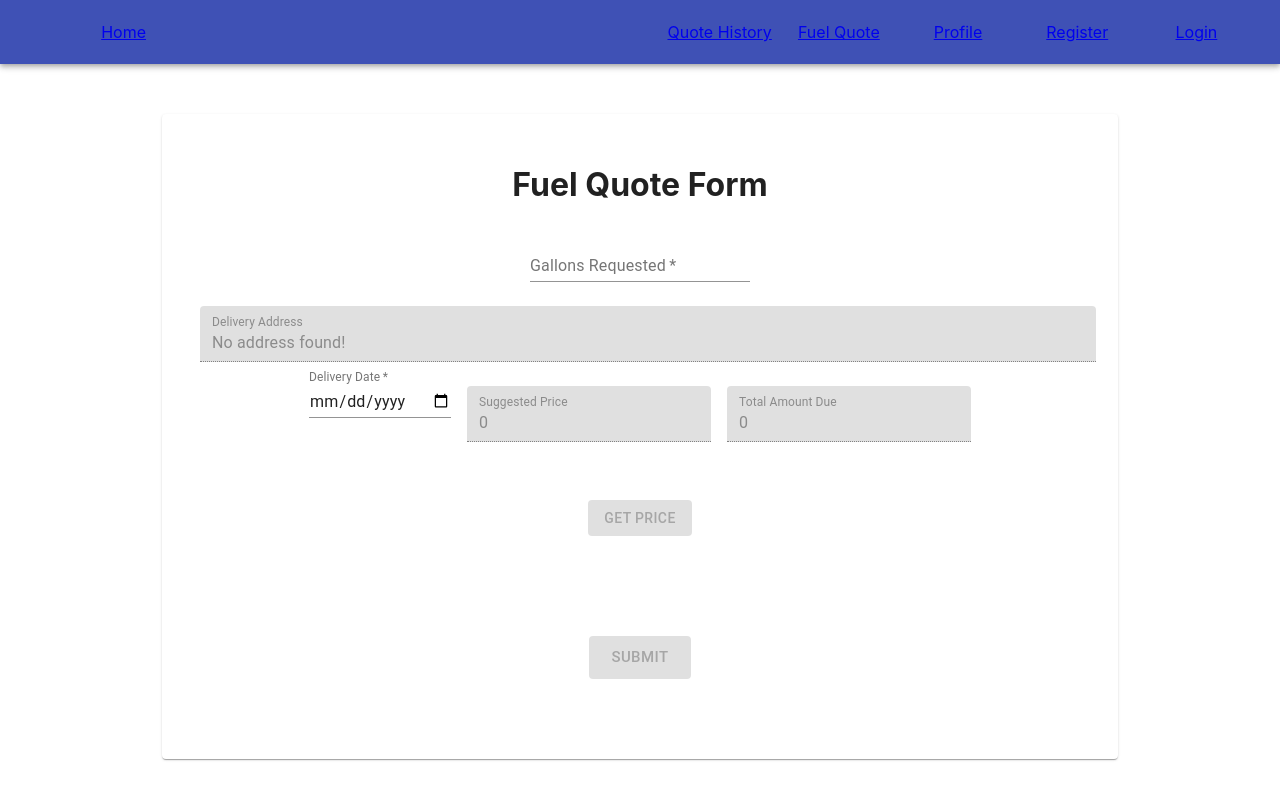
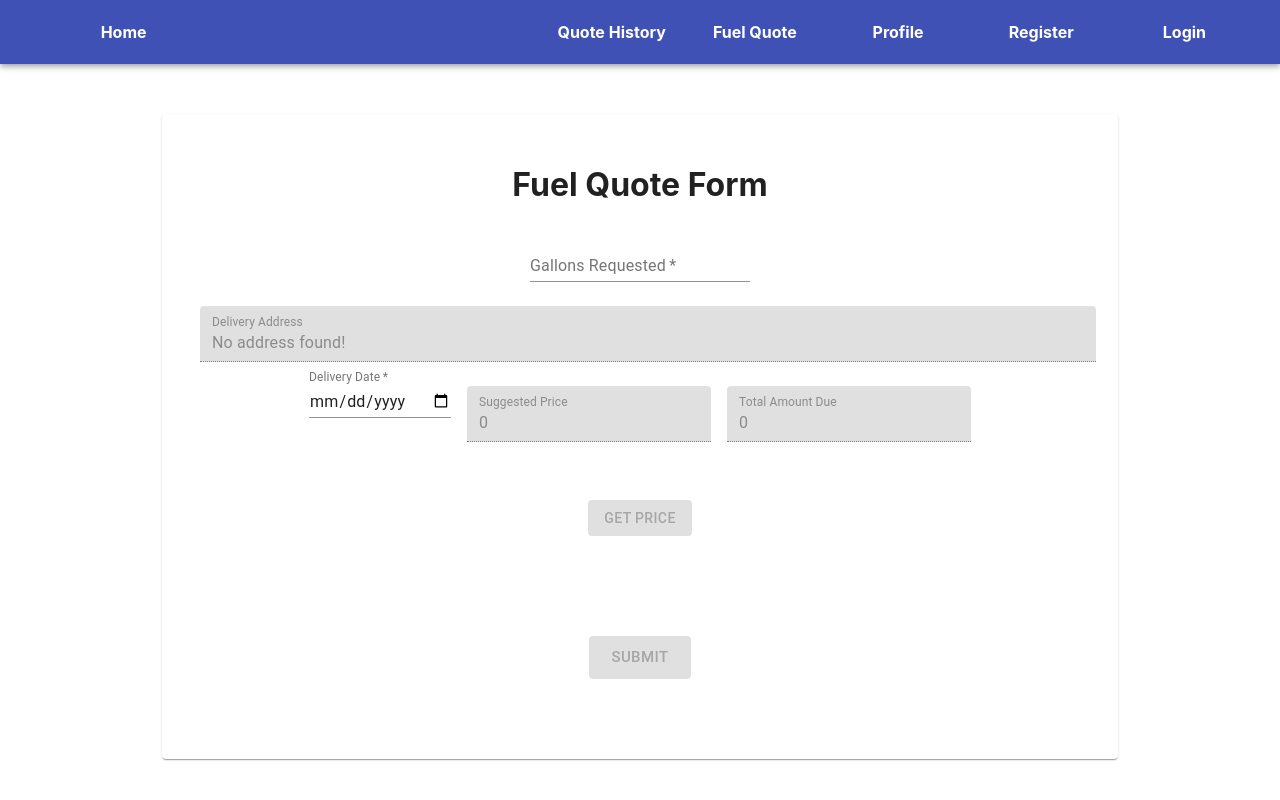
Before and after one commit to dchrisu/COSC4353, a React (Create React App) app in the folder my-app/: page /FuelQuoteForm in a window 1280 px wide. Shown: the top 800 px of the page. Built offline with nearby package versions, Linux system fonts and the light colour scheme.

Commit message:
prettier header

```diff
--- a/my-app/src/Components/Header/Header.js
+++ b/my-app/src/Components/Header/Header.js
@@ -15,29 +15,27 @@ const styles = theme => ({
         overflowX: 'auto',
     },
     linkStyles: {
-        color: 'white'
+        textDecoration: 'none',
+        color: 'white',
+        fontWeight: 'bold',
+        '&:hover': {
+            backgroundColor: 'black'
+        }
     },
     gridItem: {
         textAlign: 'center',
         width: '10%',
         display: 'inline-block',
         float: 'right',
+        color: 'red',
+        paddingLeft: '12px',
+        paddingRight: '12px',
     },
     home: {
         width: '10%',
         display: 'inline-block',
         float: 'left',
     },
-    a: {
-        link: {
-            textDecoration: 'none',
-            color: 'white',
-        },
-        visited: {
-            textDecoration: 'none',
-            color: 'white',
-        }
-    }
 });
 
 
@@ -49,16 +47,12 @@ class Header extends Component {
                 <AppBar position="static">
                     <Menu>
                         <ul style={{ listStyleType: 'none', width: '100%' }}>
-                            <li class={classes.home}><Link to="/">Home</Link></li>
-                            <li class={classes.gridItem}><Link to="/Login">Login</Link></li>
-                            <li class={classes.gridItemPadding}></li>
-                            <li class={classes.gridItem}><Link to="/ClientRegistration">Register</Link></li>
-                            <li class={classes.gridItemPadding}></li>
-                            <li class={classes.gridItem}><Link to="/ClientProfileManagement">Profile</Link></li>
-                            <li class={classes.gridItemPadding}></li>
-                            <li class={classes.gridItem}><Link to="/FuelQuoteForm">Fuel Quote</Link></li>
-                            <li class={classes.gridItemPadding}></li>
-                            <li class={classes.gridItem}><Link to="/FuelQuoteHistory">Quote History</Link></li>
+                            <li class={classes.home}><Link to="/" class={classes.linkStyles}>Home</Link></li>
+                            <li class={classes.gridItem}><Link to="/Login" class={classes.linkStyles}>Login</Link></li>
+                            <li class={classes.gridItem}><Link to="/ClientRegistration" class={classes.linkStyles}>Register</Link></li>
+                            <li class={classes.gridItem}><Link to="/ClientProfileManagement" class={classes.linkStyles}>Profile</Link></li>
+                            <li class={classes.gridItem}><Link to="/FuelQuoteForm" class={classes.linkStyles}>Fuel Quote</Link></li>
+                            <li class={classes.gridItem}><Link to="/FuelQuoteHistory" class={classes.linkStyles}>Quote History</Link></li>
                         </ul>
                     </Menu>
                 </AppBar>
```
